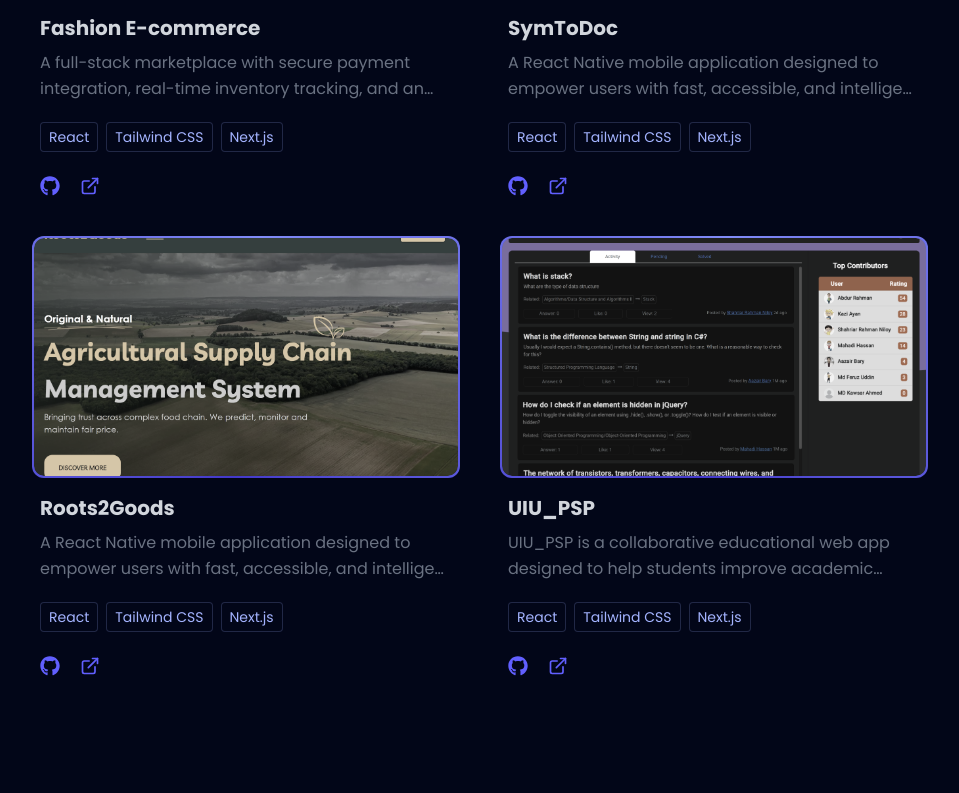
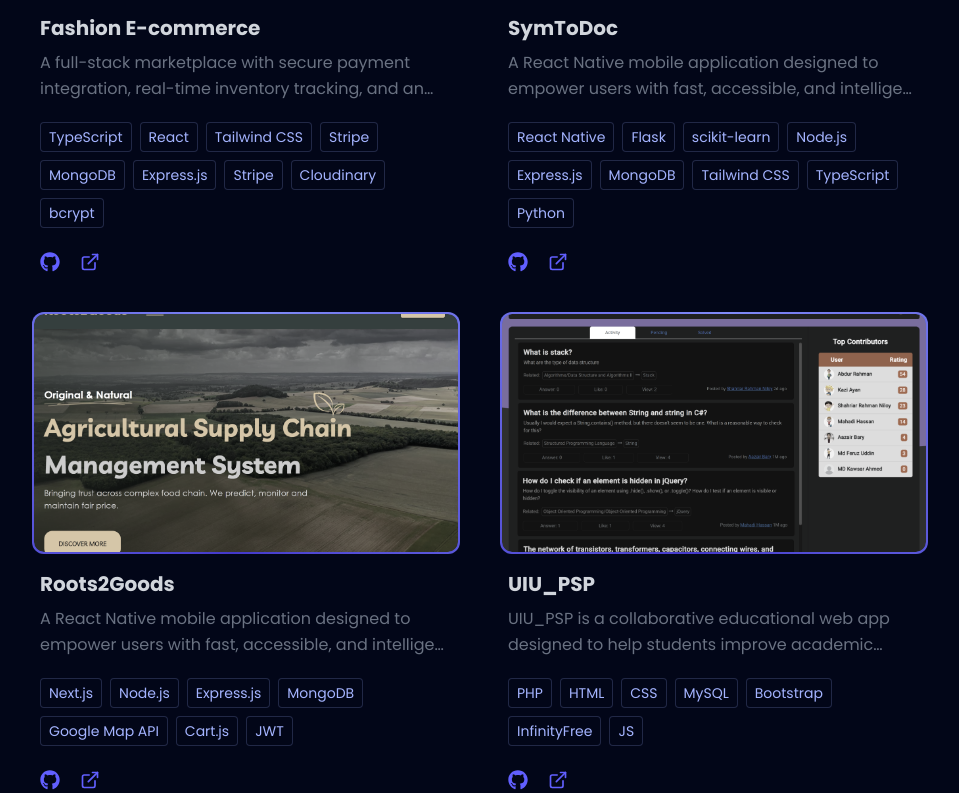
Before and after one commit to toushif468/portfolio, a Next.js app: page / in a window 1280 px wide. Shown: the part 3327-4120 px from the top of the page, without its empty margins (160-1119 px from the left). Built offline with nearby package versions, Linux system fonts and the light colour scheme.

Commit message:
feat: project section (update)

```diff
--- a/src/components/projects/ProjectCard.tsx
+++ b/src/components/projects/ProjectCard.tsx
@@ -53,9 +53,11 @@ export default function ProjectCard({
                     {description}
                 </p>
                 <div className="flex flex-wrap gap-2 mb-6 ">
-                    <span className="px-2 py-1 bg-slate-950/50 text-indigo-300  border border-indigo-300/20 hover:border-indigo-300/40 text-sm rounded">React</span>
-                    <span className="px-2 py-1 bg-slate-950/50 text-indigo-300  border border-indigo-300/20 hover:border-indigo-300/40 text-sm rounded">Tailwind CSS</span>
-                    <span className="px-2 py-1 bg-slate-950/50 text-indigo-300  border border-indigo-300/20 hover:border-indigo-300/40 text-sm rounded">Next.js</span>
+                    {tools.map((tool, index) => (
+                        < span key={index} className="px-2 py-1 bg-slate-950/50 text-indigo-300  border border-indigo-300/20 hover:border-indigo-300/40 text-sm rounded">{tool}</span>
+                    ))}
+
+
 
                 </div>
                 <div className="flex gap-5">
@@ -68,6 +70,6 @@ export default function ProjectCard({
                 </div>
             </div>
 
-        </div>
+        </div >
     )
 }
--- a/src/components/projects/ProjectSection.tsx
+++ b/src/components/projects/ProjectSection.tsx
@@ -30,6 +30,7 @@ export default function ProjectSection() {
                 {
                     filteredProjects.map((project) => (
                         <ProjectCard
+                            key={project.id}
                             title={project.title}
                             image={project.image}
                             description={project.description}
--- a/src/constants/project.ts
+++ b/src/constants/project.ts
@@ -15,35 +15,35 @@ export const allProjects: Project[] = [
         title: "Fashion E-commerce",
         image: "/Image/fashionEcomerce.png",
         description: "A full-stack marketplace with secure payment integration, real-time inventory tracking, and an optimized checkout flow.",
-        tools: ["Next.js", "Tailwind CSS", "Stripe", "MongoDB"],
-        category: ["React"],
-        gitURL: "https://github.com/yourusername/fashion-ecommerce",
+        tools: ["TypeScript", "React", "Tailwind CSS", "Stripe", "MongoDB","Express.js", "Stripe", "Cloudinary", "bcrypt"],
+        category: ["Typescript", "React"],
+        gitURL: "https://github.com/toushif468/FashionEcommerce",
         demoLink: "https://your-demo-link.com",
     }, {
         id: 2,
         title: "SymToDoc",
         image: "/Image/SymToDoc.png",
         description: "A React Native mobile application designed to empower users with fast, accessible, and intelligent health insights.",
-        tools: ["React Native", "Node.js", "Express"],
-        category: ["React Native"],
-        gitURL: "https://github.com/yourusername/symtodoc",
+        tools: ["React Native","Flask", "scikit-learn", "Node.js", "Express.js", "MongoDB", "Tailwind CSS","TypeScript", "Python"],
+        category: ["React Native", "Machine Learning"],
+        gitURL: "https://github.com/toushif468/SymToDoc",
         demoLink: "https://your-demo-link.com",
     } , {
         id: 3,
         title: "Roots2Goods",
         image: "/Image/Roots2Goods.png",
         description: "A React Native mobile application designed to empower users with fast, accessible, and intelligent health insights.",
-        tools: ["React ", "Node.js", "Express"],
-        category: ["React ", "Django"],
-        gitURL: "https://github.com/yourusername/root2good",
+        tools: ["Next.js", "Node.js", "Express.js", "MongoDB", "Google Map API", "Cart.js", "JWT"],
+        category: ["Next.js"],
+        gitURL: "https://github.com/toushif468/Root2Goods",
         demoLink: "https://your-demo-link.com",
     } ,{
         id: 4,
         title: "UIU_PSP",
         image: "/Image/UIU_PSP.png",
         description: "UIU_PSP is a collaborative educational web app designed to help students improve academic performance by engaging in peer-to-peer learning, question sharing, and interactive problem solving.",
-        tools: ["React ", "Node.js", "Express"],
-        category: ["PHP ", "Django"],
+        tools: ["PHP ", "HTML", "CSS", "MySQL", "Bootstrap", "InfinityFree", "JS"],
+        category: ["PHP ", "mysql"],
         gitURL: "https://github.com/yourusername/root2good",
         demoLink: "https://your-demo-link.com",
     }
```
